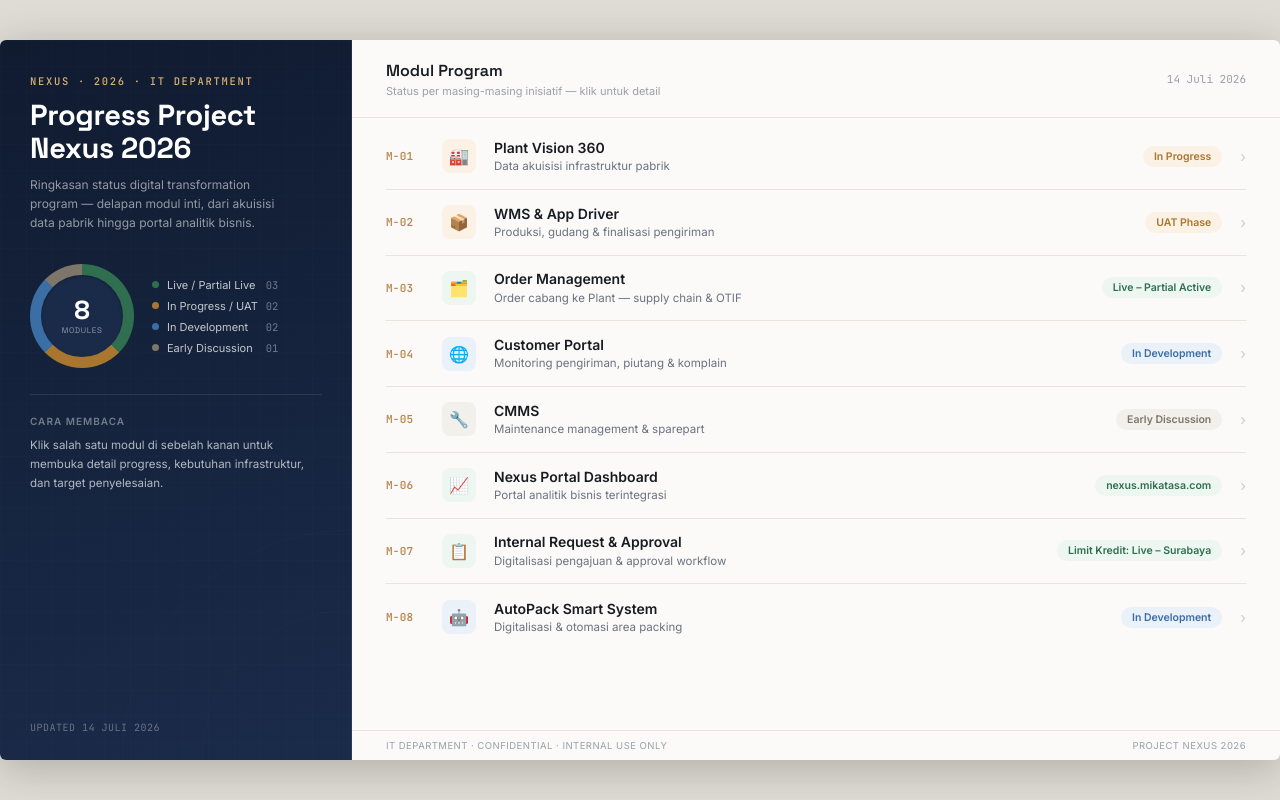
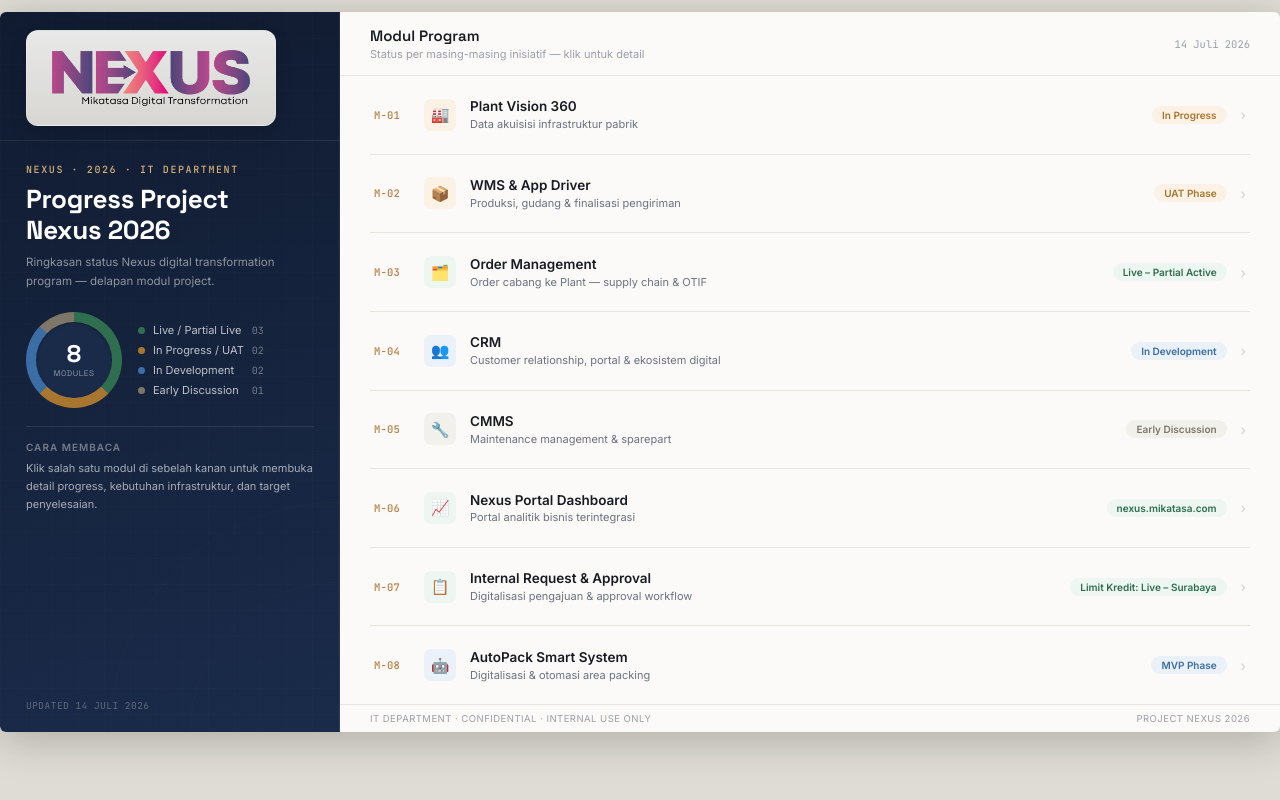
Before and after one commit to firmanpraditya/projectnexus, a plain HTML site: page index.html in a window 1280 px wide. Drawn offline with Linux system fonts and the light colour scheme.

Commit message:
Update index.html

```diff
--- a/index.html
+++ b/index.html
@@ -6,7 +6,23 @@
 <style>
 @import url('https://fonts.googleapis.com/css2?family=Space+Grotesk:wght@400;500;600;700&family=Inter:wght@400;500;600;700&family=JetBrains+Mono:wght@400;500;600&display=swap');
 *,*::before,*::after{box-sizing:border-box;margin:0;padding:0}
-html,body{width:100%;height:100%;background:#dedcd4;display:flex;align-items:center;justify-content:center;font-family:'Inter',sans-serif}
+html{
+  width:100%;
+  min-height:100%;
+  background:#dedcd4;
+}
+body{
+  width:100%;
+  min-height:100vh;
+  height:auto;
+  background:#dedcd4;
+  display:flex;
+  align-items:flex-start;       /* jangan center vertikal agar bagian atas tidak terpotong */
+  justify-content:center;
+  padding:12px 0;
+  overflow:auto;               /* halaman dapat di-scroll jika tinggi layar < 720px */
+  font-family:'Inter',sans-serif;
+}
 
 :root{
   --navy:#101b30;
@@ -24,72 +40,123 @@
   --disc:#7d7669; --disc-bg:#f2f0eb;
 }
 
-.slide{width:1280px;height:720px;background:var(--paper);position:relative;overflow:hidden;border-radius:6px;box-shadow:0 8px 44px rgba(0,0,0,.22);display:flex}
+.slide{
+  width:1280px;height:720px;
+  flex:0 0 1280px;
+  margin:0 auto;
+  background:var(--paper);
+  position:relative;overflow:hidden;
+  border-radius:6px;box-shadow:0 8px 44px rgba(0,0,0,.22);
+  display:flex;
+}
+
+/* Pada layar yang lebih sempit, mulai dari sisi kiri supaya tidak ada bagian yang
+   tersembunyi di luar viewport. Pengguna tetap dapat menggeser secara horizontal. */
+@media (max-width:1280px){
+  body{justify-content:flex-start}
+  .slide{margin-left:0;margin-right:0}
+}
 
 /* ============ SIDEBAR ============ */
 .side{
-  width:352px;flex-shrink:0;height:100%;position:relative;
+  width:340px;flex-shrink:0;height:100%;position:relative;
   background:linear-gradient(165deg,var(--navy) 0%,var(--navy2) 100%);
-  color:#fff;padding:34px 30px 26px;display:flex;flex-direction:column;
+  color:#fff;
+  display:flex;flex-direction:column;
   overflow:hidden;
 }
 .blueprint{position:absolute;inset:0;opacity:.5;pointer-events:none}
 .side::after{content:'';position:absolute;right:0;top:0;bottom:0;width:1px;background:rgba(255,255,255,.08)}
 
-.eyebrow{font-family:'JetBrains Mono',monospace;font-size:10.5px;letter-spacing:.16em;color:var(--brass-lt);font-weight:500;position:relative;z-index:2}
-.side-title{font-family:'Space Grotesk',sans-serif;font-size:29px;font-weight:700;line-height:1.15;margin-top:10px;letter-spacing:-.01em;position:relative;z-index:2}
-.side-sub{font-size:12px;color:rgba(255,255,255,.55);margin-top:10px;line-height:1.6;max-width:270px;position:relative;z-index:2}
+/* Logo area — top of sidebar */
+.logo-area{
+  padding:18px 26px 14px;
+  min-height:88px;
+  display:flex;
+  align-items:center;
+  border-bottom:1px solid rgba(255,255,255,.08);
+}
 
-.ring-wrap{margin-top:32px;display:flex;align-items:center;gap:18px;position:relative;z-index:2}
+.logo-box{
+  display:inline-flex;
+  align-items:center;
+  padding:8px 14px;
+  border-radius:12px;
+  background:linear-gradient(180deg, rgba(251,250,248,.92), rgba(243,240,232,.88));
+  border:1px solid rgba(255,255,255,.18);
+  box-shadow:0 8px 18px rgba(0,0,0,.12);
+}
+
+.project-logo{
+  width:220px;
+  height:auto;
+  object-fit:contain;
+}
+
+/* Sidebar content */
+.side-inner{
+  flex:1;overflow:hidden;padding:22px 26px 20px;
+  display:flex;flex-direction:column;position:relative;z-index:2;
+}
+
+.eyebrow{font-family:'JetBrains Mono',monospace;font-size:10px;letter-spacing:.16em;color:var(--brass-lt);font-weight:500}
+.side-title{font-family:'Space Grotesk',sans-serif;font-size:26px;font-weight:700;line-height:1.18;margin-top:8px;letter-spacing:-.01em}
+.side-sub{font-size:11.5px;color:rgba(255,255,255,.52);margin-top:8px;line-height:1.6;max-width:270px}
+
+.ring-wrap{margin-top:22px;display:flex;align-items:center;gap:16px}
 .ring{
-  width:104px;height:104px;border-radius:50%;flex-shrink:0;position:relative;
+  width:96px;height:96px;border-radius:50%;flex-shrink:0;position:relative;
   background:conic-gradient(var(--live) 0% 37.5%, var(--prog) 37.5% 62.5%, var(--dev) 62.5% 87.5%, var(--disc) 87.5% 100%);
 }
-.ring::before{content:'';position:absolute;inset:11px;border-radius:50%;background:var(--navy2);box-shadow:inset 0 1px 3px rgba(0,0,0,.3)}
-.ring-num{position:absolute;inset:11px;display:flex;flex-direction:column;align-items:center;justify-content:center;font-family:'Space Grotesk',sans-serif}
-.ring-num b{font-size:26px;font-weight:700;line-height:1}
+.ring::before{content:'';position:absolute;inset:10px;border-radius:50%;background:var(--navy2);box-shadow:inset 0 1px 3px rgba(0,0,0,.3)}
+.ring-num{position:absolute;inset:10px;display:flex;flex-direction:column;align-items:center;justify-content:center;font-family:'Space Grotesk',sans-serif}
+.ring-num b{font-size:24px;font-weight:700;line-height:1}
 .ring-num span{font-size:8px;letter-spacing:.08em;color:rgba(255,255,255,.5);margin-top:2px;text-transform:uppercase}
 
-.legend{display:flex;flex-direction:column;gap:7px}
-.lg-row{display:flex;align-items:center;gap:8px;font-size:11px;color:rgba(255,255,255,.75)}
+.legend{display:flex;flex-direction:column;gap:6px}
+.lg-row{display:flex;align-items:center;gap:8px;font-size:11px;color:rgba(255,255,255,.72)}
 .lg-dot{width:7px;height:7px;border-radius:50%;flex-shrink:0}
-.lg-n{margin-left:auto;font-family:'JetBrains Mono',monospace;color:rgba(255,255,255,.4);font-size:10.5px}
+.lg-n{margin-left:auto;font-family:'JetBrains Mono',monospace;color:rgba(255,255,255,.4);font-size:10px}
 
-.side-div{height:1px;background:rgba(255,255,255,.1);margin:26px 0 20px;position:relative;z-index:2}
+.side-div{height:1px;background:rgba(255,255,255,.1);margin:18px 0 14px}
 
-.side-note-h{font-size:10px;letter-spacing:.1em;color:rgba(255,255,255,.4);text-transform:uppercase;font-weight:600;position:relative;z-index:2}
-.side-note{font-size:11.5px;color:rgba(255,255,255,.68);line-height:1.65;margin-top:9px;position:relative;z-index:2}
+.side-note-h{font-size:10px;letter-spacing:.1em;color:rgba(255,255,255,.4);text-transform:uppercase;font-weight:600}
+.side-note{font-size:11px;color:rgba(255,255,255,.62);line-height:1.62;margin-top:7px}
 
-.side-foot{margin-top:auto;position:relative;z-index:2}
-.side-foot-r{display:flex;align-items:baseline;gap:6px;font-family:'JetBrains Mono',monospace;font-size:10px;color:rgba(255,255,255,.35);letter-spacing:.05em}
+.side-foot{margin-top:auto;padding-top:12px}
+.side-foot-r{font-family:'JetBrains Mono',monospace;font-size:9.5px;color:rgba(255,255,255,.3);letter-spacing:.05em}
 
 /* ============ MAIN ============ */
-.main{flex:1;height:100%;display:flex;flex-direction:column;position:relative}
+.main{flex:1;height:100%;display:flex;flex-direction:column;position:relative;min-width:0}
+
 .mhdr{
-  height:78px;flex-shrink:0;display:flex;align-items:center;justify-content:space-between;
-  padding:0 34px;border-bottom:1px solid var(--hair);
+  height:64px;flex-shrink:0;display:flex;align-items:center;justify-content:space-between;
+  padding:0 30px;border-bottom:1px solid var(--hair);
 }
-.mhdr-l{display:flex;flex-direction:column;gap:3px}
-.mhdr-l .t1{font-family:'Space Grotesk',sans-serif;font-size:16px;font-weight:600;color:var(--ink)}
-.mhdr-l .t2{font-size:11px;color:var(--slate-lt)}
-.mhdr-r{font-family:'JetBrains Mono',monospace;font-size:11px;color:var(--slate-lt);text-align:right}
+.mhdr-l .t1{font-family:'Space Grotesk',sans-serif;font-size:15px;font-weight:600;color:var(--ink)}
+.mhdr-l .t2{font-size:11px;color:var(--slate-lt);margin-top:2px}
+.mhdr-r{font-family:'JetBrains Mono',monospace;font-size:10.5px;color:var(--slate-lt);text-align:right}
 
-/* ROW LIST */
-.rows{flex:1;overflow:hidden;padding:6px 34px 0}
+/* ROW LIST — 8 rows × fixed height to fill remaining space */
+.rows{flex:1;overflow:hidden;display:flex;flex-direction:column;padding:0 30px}
 .row{
-  display:flex;align-items:center;gap:18px;height:65.75px;border-bottom:1px solid var(--hair);
+  display:flex;align-items:center;gap:14px;
+  flex:1; /* equal share of available height */
+  border-bottom:1px solid var(--hair);
   cursor:pointer;position:relative;transition:background .15s;
+  padding:0 4px;
 }
 .row:last-child{border-bottom:none}
 .row:hover{background:#f5f4ef}
 .row:hover .row-arrow{transform:translateX(3px);opacity:1}
-.row-id{font-family:'JetBrains Mono',monospace;font-size:11px;color:var(--brass);font-weight:600;width:38px;flex-shrink:0;letter-spacing:.02em}
-.row-icon{width:34px;height:34px;border-radius:8px;display:flex;align-items:center;justify-content:center;font-size:16px;flex-shrink:0}
+
+.row-id{font-family:'JetBrains Mono',monospace;font-size:10.5px;color:var(--brass);font-weight:600;width:36px;flex-shrink:0;letter-spacing:.02em}
+.row-icon{width:32px;height:32px;border-radius:7px;display:flex;align-items:center;justify-content:center;font-size:15px;flex-shrink:0}
 .row-txt{min-width:0;flex:1}
-.row-txt .rt1{font-size:14px;font-weight:600;color:var(--ink);line-height:1.3}
-.row-txt .rt2{font-size:11.5px;color:var(--slate);margin-top:2px;line-height:1.3;white-space:nowrap;overflow:hidden;text-overflow:ellipsis}
-.pill{font-size:10.5px;font-weight:600;padding:4px 11px;border-radius:11px;flex-shrink:0;white-space:nowrap}
-.row-arrow{color:var(--slate-lt);font-size:15px;flex-shrink:0;opacity:.5;transition:.15s}
+.row-txt .rt1{font-size:13.5px;font-weight:600;color:var(--ink);line-height:1.25}
+.row-txt .rt2{font-size:11px;color:var(--slate);margin-top:2px;white-space:nowrap;overflow:hidden;text-overflow:ellipsis}
+.pill{font-size:10px;font-weight:600;padding:3px 10px;border-radius:10px;flex-shrink:0;white-space:nowrap}
+.row-arrow{color:var(--slate-lt);font-size:14px;flex-shrink:0;opacity:.45;transition:.15s}
 
 .ic-live{background:var(--live-bg);color:var(--live)}
 .ic-prog{background:var(--prog-bg);color:var(--prog)}
@@ -101,15 +168,16 @@
 .pl-disc{background:var(--disc-bg);color:var(--disc)}
 
 .mftr{
-  height:30px;flex-shrink:0;border-top:1px solid var(--hair);display:flex;align-items:center;
-  padding:0 34px;font-size:9.5px;letter-spacing:.05em;color:var(--slate-lt);
+  height:28px;flex-shrink:0;border-top:1px solid var(--hair);
+  display:flex;align-items:center;padding:0 30px;
+  font-size:9.5px;letter-spacing:.05em;color:var(--slate-lt);
 }
 .mftr .fr{margin-left:auto}
 
 /* ============ POPUP ============ */
 .popov{
   position:absolute;inset:0;background:rgba(16,27,48,.42);backdrop-filter:blur(2px);
-  z-index:50;display:flex;align-items:center;justify-content:center;padding:40px;
+  z-index:50;display:flex;align-items:center;justify-content:center;padding:36px;
   opacity:0;pointer-events:none;transition:opacity .2s ease;
 }
 .popov.show{opacity:1;pointer-events:auto}
@@ -121,23 +189,23 @@
 .popov.show .popcard{transform:translateY(0) scale(1)}
 .poph{
   background:linear-gradient(165deg,var(--navy) 0%,var(--navy2) 100%);color:#fff;
-  padding:22px 26px;display:flex;align-items:center;gap:14px;position:relative;
+  padding:20px 24px;display:flex;align-items:center;gap:14px;
 }
-.popico{width:42px;height:42px;border-radius:9px;display:flex;align-items:center;justify-content:center;font-size:20px;flex-shrink:0;background:rgba(255,255,255,.1)}
+.popico{width:40px;height:40px;border-radius:9px;display:flex;align-items:center;justify-content:center;font-size:20px;flex-shrink:0;background:rgba(255,255,255,.1)}
 .popmeta{min-width:0}
-.poplabel{font-family:'JetBrains Mono',monospace;font-size:10.5px;letter-spacing:.12em;color:var(--brass-lt);font-weight:500}
-.poptitle{font-family:'Space Grotesk',sans-serif;font-size:20px;font-weight:700;margin-top:3px}
+.poplabel{font-family:'JetBrains Mono',monospace;font-size:10px;letter-spacing:.12em;color:var(--brass-lt)}
+.poptitle{font-family:'Space Grotesk',sans-serif;font-size:19px;font-weight:700;margin-top:2px}
 .popclose{margin-left:auto;width:30px;height:30px;border:0;border-radius:50%;background:rgba(255,255,255,.1);color:#fff;font-size:18px;cursor:pointer;flex-shrink:0}
 .popclose:hover{background:rgba(255,255,255,.2)}
-.popbody{padding:22px 26px 24px}
-.popdesc{font-size:13.5px;color:var(--ink);line-height:1.65;margin-bottom:16px}
-.popdetail-box{background:#f5f4ee;border-radius:10px;padding:15px 18px}
-.pdh{font-size:10px;font-weight:700;letter-spacing:.1em;text-transform:uppercase;color:var(--slate-lt);margin-bottom:10px}
-.pdr{display:flex;align-items:flex-start;gap:8px;font-size:13px;color:#374151;line-height:1.55;margin-bottom:7px}
+.popbody{padding:18px 24px 22px}
+.popdesc{font-size:13px;color:var(--ink);line-height:1.65;margin-bottom:14px}
+.popdetail-box{background:#f5f4ee;border-radius:10px;padding:14px 16px}
+.pdh{font-size:10px;font-weight:700;letter-spacing:.1em;text-transform:uppercase;color:var(--slate-lt);margin-bottom:9px}
+.pdr{display:flex;align-items:flex-start;gap:8px;font-size:13px;color:#374151;line-height:1.52;margin-bottom:6px}
 .pdr::before{content:'';width:4px;height:4px;border-radius:50%;background:var(--brass);margin-top:6px;flex-shrink:0}
 .pdr:last-child{margin-bottom:0}
-.pbadge{display:inline-block;font-size:11.5px;font-weight:600;padding:4px 12px;border-radius:12px;margin-top:12px}
-.pnote{font-size:11.5px;color:var(--slate);font-style:italic;margin-top:12px;line-height:1.55;border-top:1px solid var(--hair);padding-top:10px}
+.pbadge{display:inline-block;font-size:11px;font-weight:600;padding:3px 11px;border-radius:11px;margin-top:11px}
+.pnote{font-size:11.5px;color:var(--slate);font-style:italic;margin-top:11px;line-height:1.55;border-top:1px solid var(--hair);padding-top:10px}
 
 ::selection{background:var(--brass-lt);color:#111}
 </style>
@@ -147,20 +215,29 @@
 
   <!-- ============ SIDEBAR ============ -->
   <div class="side">
-    <svg class="blueprint" viewBox="0 0 352 720" xmlns="http://www.w3.org/2000/svg">
+    <svg class="blueprint" viewBox="0 0 340 720" xmlns="http://www.w3.org/2000/svg">
       <defs>
         <pattern id="grid" width="26" height="26" patternUnits="userSpaceOnUse">
           <path d="M26 0H0V26" fill="none" stroke="rgba(255,255,255,0.045)" stroke-width="1"/>
         </pattern>
       </defs>
-      <rect width="352" height="720" fill="url(#grid)"/>
-      <circle cx="352" cy="720" r="230" fill="none" stroke="rgba(184,135,79,0.08)" stroke-width="1"/>
-      <circle cx="352" cy="720" r="150" fill="none" stroke="rgba(184,135,79,0.08)" stroke-width="1"/>
+      <rect width="340" height="720" fill="url(#grid)"/>
+      <circle cx="340" cy="720" r="230" fill="none" stroke="rgba(184,135,79,0.08)" stroke-width="1"/>
+      <circle cx="340" cy="720" r="150" fill="none" stroke="rgba(184,135,79,0.08)" stroke-width="1"/>
     </svg>
 
+    <!-- LOGO AREA -->
+    <div class="logo-area">
+      <div class="logo-box">
+        <img class="project-logo" src="images/logo-nexus.png" alt="Logo Project Nexus">
+      </div>
+    </div>
+
+    <!-- SIDEBAR CONTENT -->
+    <div class="side-inner">
       <div class="eyebrow">NEXUS · 2026 · IT DEPARTMENT</div>
       <div class="side-title">Progress Project<br>Nexus 2026</div>
-    <div class="side-sub">Ringkasan status digital transformation program — delapan modul inti, dari akuisisi data pabrik hingga portal analitik bisnis.</div>
+      <div class="side-sub">Ringkasan status Nexus digital transformation program — delapan modul project.</div>
 
       <div class="ring-wrap">
         <div class="ring">
@@ -180,6 +257,7 @@
 
       <div class="side-foot">
         <div class="side-foot-r" id="dateFoot"></div>
+      </div>
     </div>
   </div>
 
@@ -228,48 +306,121 @@
 
 /* ── MODULE DATA ── */
 const DATA = [
-  { id:'M-01', icon:'🏭', cat:'prog', title:'Plant Vision 360', sub:'Data akuisisi infrastruktur pabrik',
+  {
+    id:'M-01', icon:'🏭', cat:'prog',
+    title:'Plant Vision 360',
+    sub:'Data akuisisi infrastruktur pabrik',
     desc:'Data akuisisi seluruh infrastruktur pendukung pabrik — mencatat data sensor secara real-time untuk mendukung visibilitas operasional.',
     dhead:'Progress Saat Ini',
-    rows:['Data akuisisi mesin produksi PVAC aktif berjalan','Data akuisisi mesin produksi NEOP aktif berjalan','Berikutnya: integrasi data panel meter listrik'],
-    badge:'In Progress', note:'' },
-  { id:'M-02', icon:'📦', cat:'prog', title:'WMS & App Driver', sub:'Produksi, gudang & finalisasi pengiriman',
+    rows:[
+      'Data akuisisi mesin produksi PVAC aktif berjalan',
+      'Data akuisisi mesin produksi NEOP aktif berjalan',
+      'Berikutnya: integrasi data panel meter listrik',
+    ],
+    badge:'In Progress', note:''
+  },
+  {
+    id:'M-02', icon:'📦', cat:'prog',
+    title:'WMS & App Driver',
+    sub:'Produksi, gudang & finalisasi pengiriman',
     desc:'Pencatatan digital aktivitas mulai dari perencanaan produksi, proses produksi, aktivitas gudang, hingga finalisasi pengiriman ke customer.',
     dhead:'Progress & Kebutuhan Infrastruktur',
-    rows:['UAT aktivitas Gudang & Apps Driver sedang berjalan','Go Live Plant Surabaya: 28 September 2026','8 tablet barcode scanner industrial grade untuk produksi','5 HP barcode scan untuk aktivitas gudang','18 unit HP (ex Sales) untuk mendukung driver'],
-    badge:'UAT Phase', note:'' },
-  { id:'M-03', icon:'🗂️', cat:'live', title:'Order Management', sub:'Order cabang ke Plant — supply chain & OTIF',
+    rows:[
+      'UAT aktivitas Gudang & Apps Driver sedang berjalan',
+      'Go Live Plant Surabaya: 28 September 2026',
+      '8 tablet barcode scanner industrial grade untuk produksi',
+      '5 HP barcode scan untuk aktivitas gudang',
+      '18 unit HP (ex Sales) untuk mendukung driver',
+    ],
+    badge:'UAT Phase', note:''
+  },
+  {
+    id:'M-03', icon:'🗂️', cat:'live',
+    title:'Order Management',
+    sub:'Order cabang ke Plant — supply chain & OTIF',
     desc:'Sistem pengaturan order dari cabang ke Plant agar informasi supply chain & OTIF dapat terjaga — mengatasi bias akibat input langsung ke AX tanpa memperhatikan batasan pengiriman.',
     dhead:'Status Implementasi',
-    rows:['Sudah implementasi di semua cabang','Beberapa cabang masih belum aktif membuat OM saat pesan ke Plant','Kuota ekspedisi & lead time kini terkontrol lewat sistem'],
-    badge:'Live – Partial Active', note:'' },
-  { id:'M-04', icon:'🌐', cat:'dev', title:'Customer Portal', sub:'Monitoring pengiriman, piutang & komplain',
-    desc:'Platform bagi customer untuk melihat history transaksi: monitoring pengiriman, piutang, pembayaran, serta modul ticketing komplain.',
-    dhead:'Progress & Target',
-    rows:['Perbaikan tampilan & modul informasi payment','Modul ticketing komplain sudah tersedia','Target: Minggu 2 Agustus 2026','Mulai dari 10 sampling customer industri'],
-    badge:'In Development', note:'' },
-  { id:'M-05', icon:'🔧', cat:'disc', title:'CMMS', sub:'Maintenance management & sparepart',
+    rows:[
+      'Sudah implementasi di semua cabang',
+      'Beberapa cabang masih belum aktif membuat OM saat pesan ke Plant',
+      'Kuota ekspedisi & lead time kini terkontrol lewat sistem',
+    ],
+    badge:'Live – Partial Active', note:''
+  },
+  {
+    id:'M-04', icon:'👥', cat:'dev',
+    title:'CRM',
+    sub:'Customer relationship, portal & ekosistem digital',
+    desc:'Platform ekosistem digital customer yang mencakup portal transaksi, aplikasi tim lapangan, pemutakhiran data, hingga integrasi komunikasi via WhatsApp Business API.',
+    dhead:'Komponen & Status',
+    rows:[
+      'Customer Portal Apps — estimate Go Live Minggu 2 Agustus 2026 (trial)',
+      'Scrapping & migrasi data universe via Google Map — sudah implementasi ',
+      'Apps Bunny Team — sudah mulai implementasi',
+      'Apps Sobat — sudah mulai implementasi',
+      'Pemutakhiran data customer di AX — 100% sudah berjalan',
+      'WhatsApp Business API via Platform Pancake — sedang proses riset',
+    ],
+    badge:'In Development', note:''
+  },
+  {
+    id:'M-05', icon:'🔧', cat:'disc',
+    title:'CMMS',
+    sub:'Maintenance management & sparepart',
     desc:'Computerized Maintenance Management System — manajemen maintenance mulai dari tiket perbaikan, preventive maintenance, project tracking, hingga sparepart management.',
     dhead:'Status Diskusi',
-    rows:['Pengembangan dari AI Hackathon','Penyusunan scope of work & blueprint sedang berlangsung','Cakupan: tiket perbaikan, preventive, project, sparepart'],
-    badge:'Early Discussion', note:'' },
-  { id:'M-06', icon:'📈', cat:'live', title:'Nexus Portal Dashboard', sub:'Portal analitik bisnis terintegrasi',
-    desc:'Portal analitik bisnis terintegrasi yang menampilkan laporan dan insight dari seluruh lini operasional perusahaan.',
+    rows:[
+      'Pengembangan dari hasil AI Hackathon internal',
+      'Penyusunan scope of work & blueprint sedang berlangsung',
+      'Cakupan: tiket perbaikan, preventive, project, sparepart',
+    ],
+    badge:'Early Discussion', note:''
+  },
+  {
+    id:'M-06', icon:'📈', cat:'live',
+    title:'Nexus Portal Dashboard',
+    sub:'Portal analitik bisnis terintegrasi',
+    desc:'Portal analitik bisnis terintegrasi yang menampilkan laporan dan insight dari seluruh lini operasional perusahaan. Dapat diakses di nexus.mikatasa.com.',
     dhead:'Cakupan Analitik',
-    rows:['Sales Analytics — tren penjualan & performa cabang','Finance — laporan keuangan & arus kas','Product — performa produk & margin','Customer — analisis pelanggan & OTIF','Warehouse Analysis — efisiensi gudang & stok'],
+    rows:[
+      'Sales Analytics — tren penjualan & performa cabang',
+      'Finance — laporan keuangan & arus kas',
+      'Product — performa produk & margin',
+      'Customer — analisis pelanggan & OTIF',
+      'Warehouse Analysis — efisiensi gudang & stok',
+    ],
     badge:'nexus.mikatasa.com',
-    note:'Portal ini merupakan langkah awal sebelum pengembangan ke Nexus AI Analytics Portal — platform berbasis kecerdasan buatan untuk analisis prediktif & prescriptive.' },
-  { id:'M-07', icon:'📋', cat:'live', title:'Internal Request & Approval', sub:'Digitalisasi pengajuan & approval workflow',
+    note:'Portal ini merupakan langkah awal sebelum pengembangan ke Nexus AI Analytics Portal — platform berbasis kecerdasan buatan untuk analisis prediktif & prescriptive.'
+  },
+  {
+    id:'M-07', icon:'📋', cat:'live',
+    title:'Internal Request & Approval',
+    sub:'Digitalisasi pengajuan & approval workflow',
     desc:'Digitalisasi proses pengajuan (request) dan approval workflow untuk berbagai dokumen internal perusahaan, menggantikan proses manual dan mengurangi lead time persetujuan.',
     dhead:'Dokumen yang Didukung',
-    rows:['Pengajuan limit kredit customer','Pengajuan kas keluar','Pengajuan pembelian barang','(Roadmap) dokumen internal lainnya'],
+    rows:[
+      'Pengajuan limit kredit customer — ✓ Ready & Live di Surabaya',
+      'Pengajuan kas keluar',
+      'Pengajuan pembelian barang',
+      '(Roadmap) dokumen internal lainnya',
+    ],
     badge:'Limit Kredit: Live – Surabaya',
-    note:'Pengajuan limit kredit sudah ready dan telah diimplementasi di Surabaya. Rollout ke seluruh cabang akan segera dilanjutkan.' },
-  { id:'M-08', icon:'🤖', cat:'dev', title:'AutoPack Smart System', sub:'Digitalisasi & otomasi area packing',
-    desc:'Digitalisasi dan otomasi area produksi packing menggunakan pendekatan teknologi cerdas untuk meningkatkan efisiensi, akurasi, dan visibilitas proses packing.',
+    note:'Pengajuan limit kredit sudah ready dan telah diimplementasi di Surabaya. Rollout ke seluruh cabang akan segera dilanjutkan.'
+  },
+  {
+    id:'M-08', icon:'🤖', cat:'dev',
+    title:'AutoPack Smart System',
+    sub:'Digitalisasi & otomasi area packing',
+    desc:'Digitalisasi dan otomasi area produksi packing menggunakan pendekatan smart system untuk meningkatkan efisiensi, akurasi, dan visibilitas proses packing.',
     dhead:'Informasi Proyek',
-    rows:['Pengembangan dari hasil AI Hackathon internal','Fokus: digitalisasi & otomasi area packing produksi','Meningkatkan efisiensi, akurasi, dan traceability','Integrasi dengan data produksi Plant Vision 360'],
-    badge:'In Development', note:'' },
+    rows:[
+      'Pengembangan dari hasil AI Hackathon internal',
+      'Fokus: digitalisasi & otomasi area packing produksi',
+      'Meningkatkan efisiensi, akurasi, dan traceability',
+      'Integrasi dengan data produksi Plant Vision 360',
+    ],
+    badge:'MVP Phase', note:''
+  },
 ];
 
 const rowsEl = document.getElementById('rows');
@@ -291,11 +442,9 @@
   const popico = document.getElementById('popico');
   popico.className = 'popico';
   popico.textContent = d.icon;
-
   document.getElementById('poplabel').textContent = d.id + ' · MODULE';
   document.getElementById('poptitle').textContent = d.title;
   document.getElementById('popdesc').textContent  = d.desc;
-
   const rows = d.rows.map(r=>`<div class="pdr">${r}</div>`).join('');
   const note = d.note ? `<div class="pnote">${d.note}</div>` : '';
   document.getElementById('popdetail').innerHTML = `
@@ -305,7 +454,6 @@
       <span class="pbadge pl-${d.cat}">${d.badge}</span>
       ${note}
     </div>`;
-
   document.getElementById('popov').classList.add('show');
 }
 function closePop(){ document.getElementById('popov').classList.remove('show'); }
```
Lines whose indentation alone changed are shown as unchanged.
